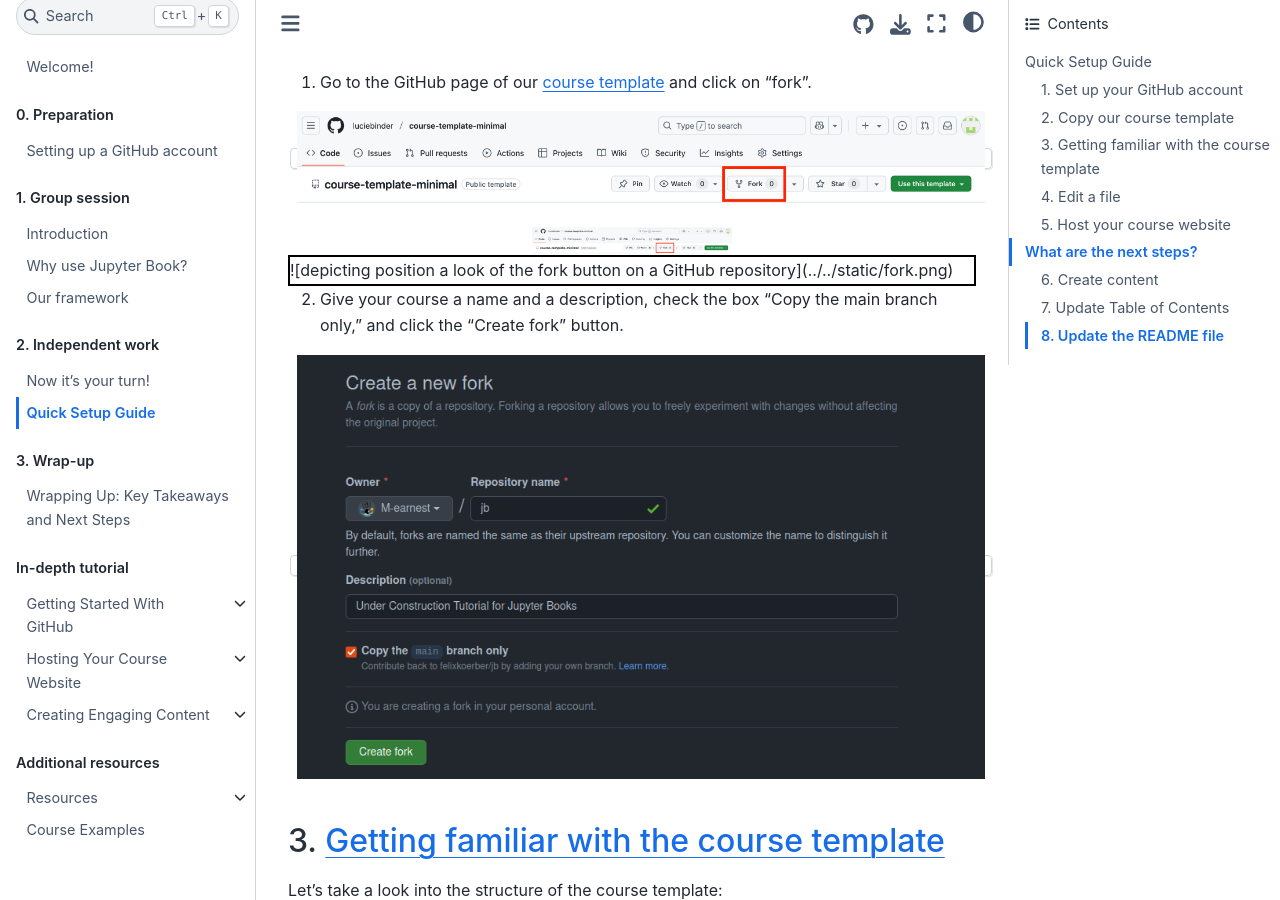
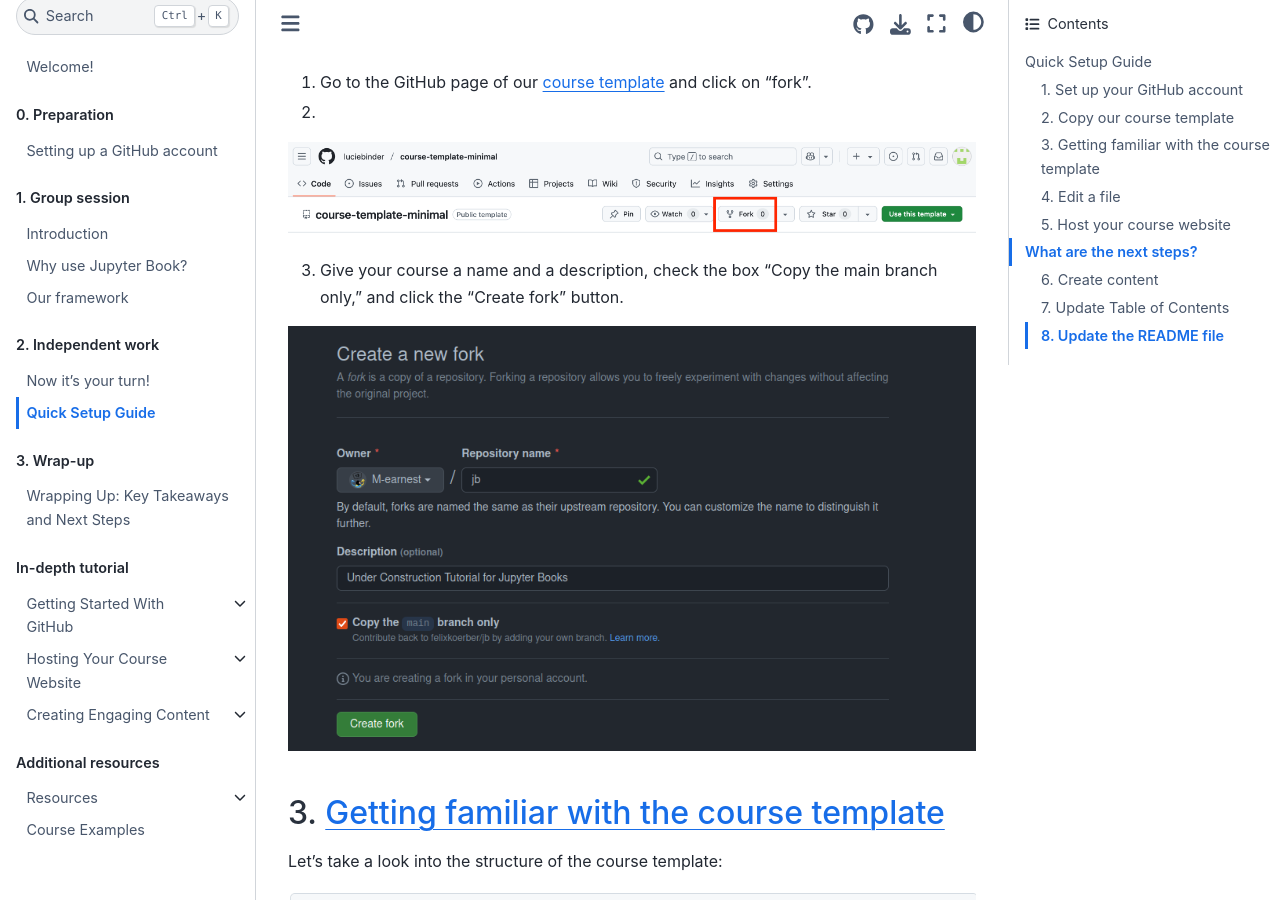
Before and after one commit to luciebinder/ws-openness-2025, a Jupyter Book: the page built from content/4_additional/quick_tutorial_ws.md, in a window 1280 px wide and 900 px high, scrolled down 509 px. Built offline with Jupyter Book 1.0.4 settings and Sphinx 7.4.7 and the Sphinx Book theme 1.1.4, drawn with Linux system fonts in a browser that asks for light colours; some of the changed lines change nothing that is shown.

Commit message:
Update quick_tutorial_ws.md

````diff
--- a/content/4_additional/quick_tutorial_ws.md
+++ b/content/4_additional/quick_tutorial_ws.md
@@ -12,30 +12,21 @@
 Let's copy our ready-to-go course template! It’s the quickest way to get started — simply customize and add your own pages to fit your content, without worrying about setting up a project from scratch.
 
 1. Go to the GitHub page of our [course template](https://github.com/luciebinder/course-template-minimal) and click on "fork".
+2.
+![depicting position a look of the fork button on a GitHub repository](../../static/fork.png)
 
-<kbd>![depicting position a look of the fork button on a GitHub repository](../../static/fork.png)</kbd>
+3. Give your course a name and a description, check the box "Copy the main branch only," and click the "Create fork" button.
 
-```{image} ../../static/fork.png
-:alt: depicting position a look of the fork button on a GitHub repository
-:class:
-:width: 200px
-:align: center
-```
-
-<div style="border: 2px solid black;">![depicting position a look of the fork button on a GitHub repository](../../static/fork.png)</div>
-
-2. Give your course a name and a description, check the box "Copy the main branch only," and click the "Create fork" button.
-
-<kbd>![depicting position a look of the fork button on a GitHub repository](../../static/create_fork.png)</kbd>
+![depicting position a look of the fork button on a GitHub repository](../../static/create_fork.png)
 
 ## 3. [Getting familiar with the course template](../1_github/template)
 Let's take a look into the structure of the course template:
 
-<kbd>![depicting the contents of the course template repository on GitHub](../../static/folder-structure_minimal-template.png)</kbd>
+![depicting the contents of the course template repository on GitHub](../../static/folder-structure_minimal-template.png)
 
 Some files can be ignored, as they contain technical information for hosting the website. The majority of what you'll be modifying is located in the "lecture" content folder, which looks like this:
 
-<kbd>![depicting the contents of the course template repository on GitHub](../../static/lecture-folder-structure.png)</kbd>
+![depicting the contents of the course template repository on GitHub](../../static/lecture-folder-structure.png)
 
 In this folder, you can add your content by editing or adding Markdown files.
 
@@ -45,19 +36,19 @@
 
 1. To edit a file, click on the specific file (here: `_config.yml`).
 
-<kbd>![Image of the file structure.](../../static/click_on_file.png)</kbd>
+![Image of the file structure.](../../static/click_on_file.png)
 
 2. Click the edit button, represented by a small pencil in the upper right corner.
 
-<kbd>![Image of the edit button on the upper right corner.](../../static/edit_file.png)</kbd>
+![Image of the edit button on the upper right corner.](../../static/edit_file.png)
 
 3. Replace the existing information with your course title, your name, affiliation, and any other relevant details. Once you're finished, click "Commit changes...".
 
-<kbd>![Image of the commit changes button.](../../static/commit_changes.png)</kbd>
+![Image of the commit changes button.](../../static/commit_changes.png)
 
 4. For transparency and version control, provide a brief message describing the changes you made.
 
-<kbd>![Image of the pop-up window in which one can write the commit message](../../static/commit_message.png)</kbd>
+![Image of the pop-up window in which one can write the commit message](../../static/commit_message.png)
 
 As soon as you click on "Commit changes", your changes will be saved.
 
@@ -68,43 +59,43 @@
 
 1. Open your repository in your browser and click on “Settings”.
 
-<kbd>![Image of the tab where the word "Settings" is located on the far right](../../static/settings.png)</kbd>
+![Image of the tab where the word "Settings" is located on the far right](../../static/settings.png)
 
 2. On the left side, click on "Pages" under "Code and automation".
 
-<kbd>![Image of the menu on the left side.](../../static/pages.png)</kbd>
+![Image of the menu on the left side.](../../static/pages.png)
 
 3. Under Source, select "Deploy from a branch".
 
 4. Under Branch: Select branch “main”. The folder “/root” is automatically selected.
 
-<kbd>![Image of the settings under Branch.](../../static/branch.png)</kbd>
+![Image of the settings under Branch.](../../static/branch.png)
 
 This should look like this now. Don't forget to click on save.
 
-<kbd>![Image of the settings under Branch.](../../static/save-branch.png)</kbd>
+![Image of the settings under Branch.](../../static/save-branch.png)
 
 5. Click on "Action" and then "General" under "Code and automation".
 
-<kbd>![Image of the menu on the left side.](../../static/actions-general.png)</kbd>
+![Image of the menu on the left side.](../../static/actions-general.png)
 
 6. At the bottom of the page, under "Workflow permissions," select the option "Read and write permissions" and allow Github Actions to create and approve pull requests. Then, click on save.
 
-<kbd>![Image of the workflow permissions.](../../static/workflow_permissions.png)</kbd>
+![Image of the workflow permissions.](../../static/workflow_permissions.png)
 
 7. Push a new commit to your repo, i.e. make a change to one file (e.g., add a line to your README.md).
 
 8. Click on "Actions" at the top of your repository. You should see a workflow named "pages build and deployment" running. Wait until the process is complete, indicated by a green checkmark.
 
-<kbd>![Image of the workflow "pages build and deployment" with a green checkmark.](../../static/green-checkmark.png)</kbd>
+![Image of the workflow "pages build and deployment" with a green checkmark.](../../static/green-checkmark.png)
 
 9. Go back to "Settings", and then "Pages". Select "gh-pages" (instead of "main") as branch.
 
-<kbd>![Image of the settings under Branch.](../../static/gh-pages.png)</kbd>
+![Image of the settings under Branch.](../../static/gh-pages.png)
 
 10. Finally, on the top of this Setting page, under "GitHub Pages", you should now find a field that looks like this:
 
-<kbd>![Image of the final link that is presented under "GitHub Pages".](../../static/pages_link.png)</kbd>
+![Image of the final link that is presented under "GitHub Pages".](../../static/pages_link.png)
 
 Click on the link to view your freshly built content website!
 
````
